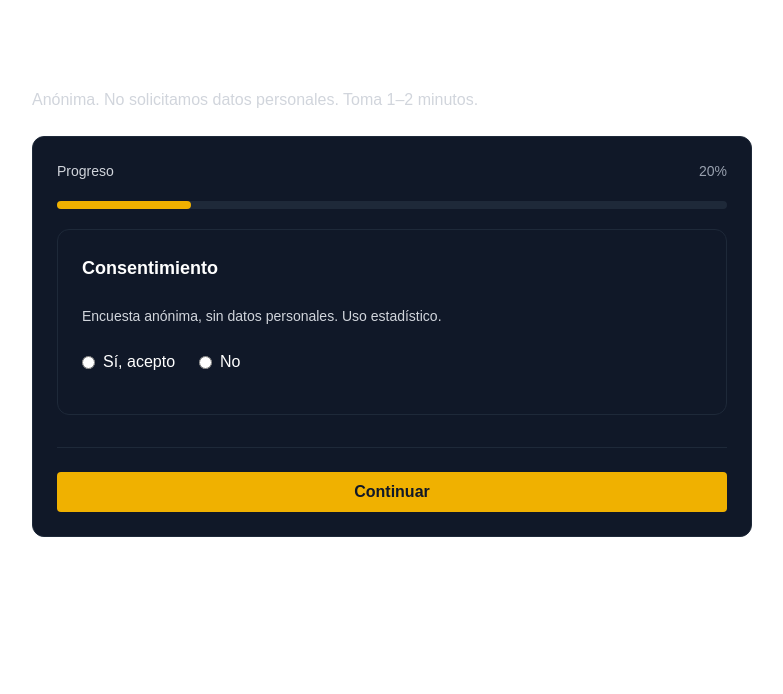
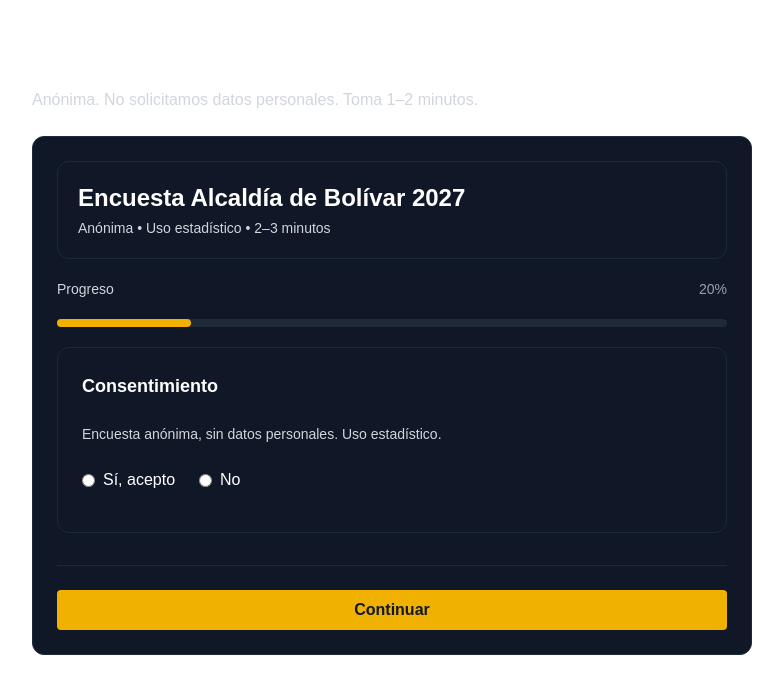
Before and after one commit to cvdante2020/gptrobotic, a Next.js app: page /encuesta/bolivar in a window 1280 px wide. Shown: the top 694 px of the page, without its empty margins (248-1031 px from the left). Built offline with nearby package versions, Linux system fonts and the light colour scheme.

Commit message:
agregado nombre a la encuesta

```diff
--- a/app/encuesta/bolivar/encuesta.tsx
+++ b/app/encuesta/bolivar/encuesta.tsx
@@ -361,6 +361,15 @@ export default function EncuestaBolivar() {
 
   return (
     <div className="space-y-5">
+         {/* HEADER */}
+    <header className="bg-gray-900 border border-gray-800 rounded-xl p-5">
+      <h1 className="text-xl sm:text-2xl font-bold text-white">
+        Encuesta Alcaldía de Bolívar 2027
+      </h1>
+      <p className="text-sm text-gray-300 mt-1">
+        Anónima • Uso estadístico • 2–3 minutos
+      </p>
+    </header>
       <div className="flex items-center justify-between">
         <div className="text-sm text-gray-300">Progreso</div>
         <div className="text-sm text-gray-400">{progress}%</div>
```
